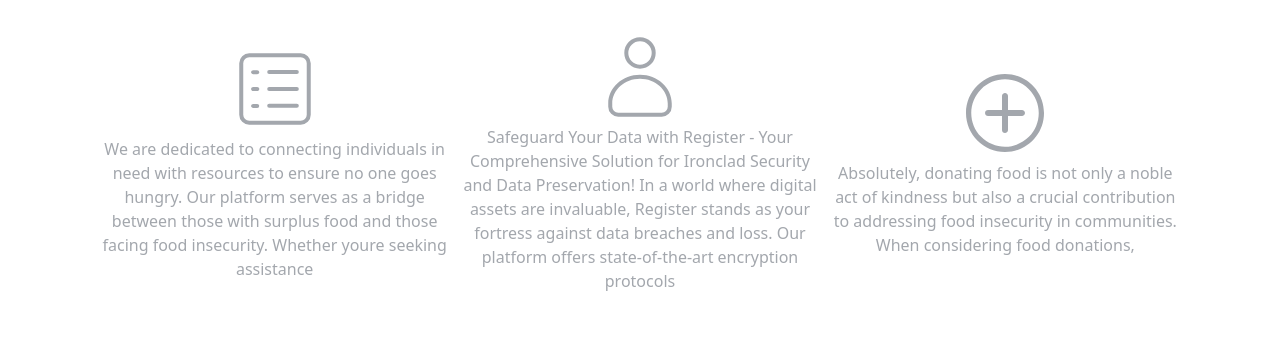
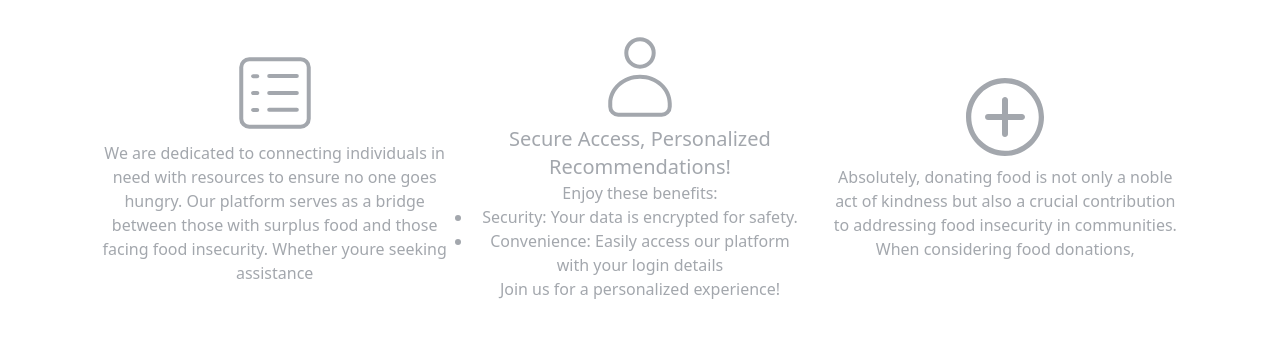
Before and after one commit to faysalsarker-dev/Foodient, a React (Vite) app: page / in a window 1280 px wide. Shown: the part 1745-2096 px from the top of the page. Built offline with nearby package versions, Linux system fonts and the light colour scheme; no server answers.

Commit message:
add some changes for extra section

```diff
--- a/src/Page/Home/Home.jsx
+++ b/src/Page/Home/Home.jsx
@@ -10,6 +10,7 @@
 import { motion } from "framer-motion";
 
 import { CiUser, CiViewList } from "react-icons/ci";
+
 const Home = () => {
   const axiosSecure = useAxios();
 
@@ -27,6 +28,11 @@
     queryFn: () => getData(),
   });
 
+
+
+
+
+
   if (error) {
     return "An error has occurred: " + error.message;
   }
@@ -37,12 +43,6 @@
         <title>Foodient | Home</title>
       </Helmet>
       <Slider></Slider>
-
-      {/* <.div
-
-        >
-
-        </.div> */}
 
       <motion.div
         initial={{ opacity: 0, y: 50 }} // Start from slightly below the viewport
@@ -73,7 +73,6 @@
 
       <div className="flex justify-center my-6">
         <Link to="/availablefoods">
-          {" "}
           <button className="btn bg-[#FF5400] text-white font-bold">
             Show All Food
           </button>
@@ -81,26 +80,48 @@
       </div>
 
       <div className=" my-14 p-4">
-        <h3 className="text-center text-3xl font-bold my-6">What is Foodient</h3>
+        <h3 className="text-center text-3xl font-bold my-6">
+          What is Foodient
+        </h3>
         <div className="grid lg:grid-cols-3  grid-cols-1  gap-2 mx-auto text-[#A3A7AD]">
           <div className=" flex flex-col justify-center items-center">
-          <CiViewList  className="text-8xl"/>
-          <p className="text-center">We are dedicated to connecting individuals in need with resources to ensure no one goes hungry. Our platform serves as a bridge between those with surplus food and those facing food insecurity. Whether youre seeking assistance </p>
+            <CiViewList className="text-8xl" />
+            <p className="text-center">
+              We are dedicated to connecting individuals in need with resources
+              to ensure no one goes hungry. Our platform serves as a bridge
+              between those with surplus food and those facing food insecurity.
+              Whether youre seeking assistance
+            </p>
           </div>
           <div className=" flex flex-col justify-center items-center">
-           <CiUser className=" text-8xl text-center"/>
-            <p className="text-center">Safeguard Your Data with Register - Your Comprehensive Solution for Ironclad Security and Data Preservation! In a world where digital assets are invaluable, Register stands as your fortress against data breaches and loss. Our platform offers state-of-the-art encryption protocols</p>
+            <CiUser className=" text-8xl text-center" />
+
+            <div className="text-center text-base">
+              <h4 className="text-xl">
+                Secure Access, Personalized Recommendations!
+              </h4>
+
+              Enjoy these benefits:
+              <ul className="list-disc px-3">
+                <li>Security: Your data is encrypted for safety.</li>
+                <li>
+                  Convenience: Easily access our platform with your login
+                  details
+                </li>
+              </ul>
+              Join us for a personalized experience!
+            </div>
           </div>
           <div className=" flex flex-col justify-center items-center ">
             <IoIosAddCircleOutline className=" text-8xl" />
             <p className="text-center">
-
-  Absolutely, donating food is not only a noble act of kindness but also a crucial contribution to addressing food insecurity in communities. When considering food donations,
+              Absolutely, donating food is not only a noble act of kindness but
+              also a crucial contribution to addressing food insecurity in
+              communities. When considering food donations,
             </p>
           </div>
         </div>
       </div>
-
       <div className="grid md:grid-cols-2 grid-cols-1 mt-10">
         <div className=" p-8">
           <h2 className="text-2xl font-bold mb-4 border-l-[#FF5400] border-l-2 pl-3">
```
